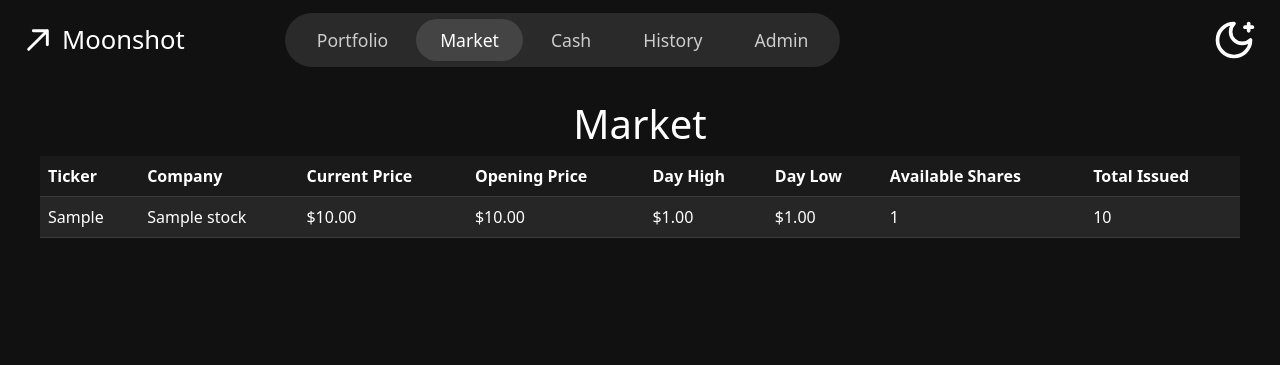
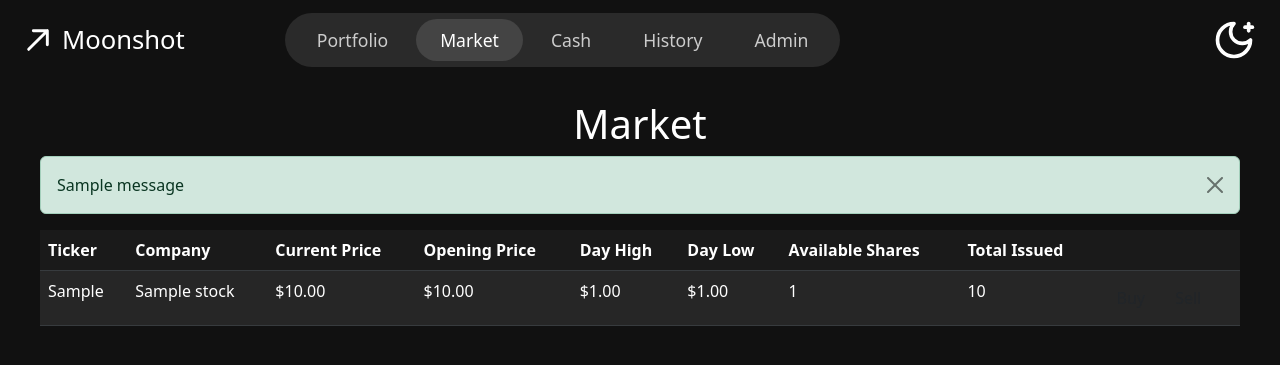
Before and after one commit to htphan9/IFT401-Team4-Capstone, a Flask app: page /market in a window 1280 px wide. Shown: the top 365 px of the page. Run offline with Flask 3, Linux system fonts and the light colour scheme; a user stored in the database is signed in; tables that the repository leaves empty hold one stand-in row (values such as "Sample post"); one stand-in notice (Sample message) is shown.

Commit message:
made a temp UI for the buy and sell form

```diff
--- a/templates/market.html
+++ b/templates/market.html
@@ -14,6 +14,18 @@
     <h1>Market</h1>
 </div>
 
+<!-- Flash messages (success/error feedback after a trade) -->
+{% with messages = get_flashed_messages(with_categories=true) %}
+    {% if messages %}
+        {% for category, message in messages %}
+            <div class="alert alert-{{ category }} alert-dismissible fade show" role="alert">
+                {{ message }}
+                <button type="button" class="btn-close" data-bs-dismiss="alert"></button>
+            </div>
+        {% endfor %}
+    {% endif %}
+{% endwith %}
+
 <!-- Stock table — `stocks` is passed in from the /market route in app.py -->
 <table class="table table-striped table-dark">
     <thead>
@@ -26,6 +38,7 @@
             <th>Day Low</th>
             <th>Available Shares</th>
             <th>Total Issued</th>
+            <th></th>
         </tr>
     </thead>
     <tbody>
@@ -40,12 +53,30 @@
                 <td>{{ "$%.2f"|format(stock.daily_low) if stock.daily_low else "—" }}</td>
                 <td>{{ "{:,}".format(stock.available_inventory) }}</td>
                 <td>{{ "{:,}".format(stock.total_shares_issued) }}</td>
+                <td style="padding-right: 0;">
+                    <!-- Pass stock info into the modal via data attributes -->
+                    <button class="btn btn-green-sm trade-btn"
+                            data-stock-id="{{ stock.id }}"
+                            data-ticker="{{ stock.ticker }}"
+                            data-price="{{ stock.current_price }}"
+                            data-action="buy"
+                            data-bs-toggle="modal"
+                            data-bs-target="#tradeModal">Buy</button>
+
+                    <button class="btn btn-red-sm trade-btn"
+                            data-stock-id="{{ stock.id }}"
+                            data-ticker="{{ stock.ticker }}"
+                            data-price="{{ stock.current_price }}"
+                            data-action="sell"
+                            data-bs-toggle="modal"
+                            data-bs-target="#tradeModal">Sell</button>
+                </td>
             </tr>
             {% endfor %}
         {% else %}
             <!-- Shown when the stocks table is empty -->
             <tr>
-                <td colspan="8" class="text-center py-4">
+                <td colspan="9" class="text-center py-4">
                     No stocks in the database yet.
                 </td>
             </tr>
@@ -53,9 +84,47 @@
     </tbody>
 </table>
 
+<!-- Trade Modal -->
+<div class="modal fade" id="tradeModal" tabindex="-1" aria-labelledby="tradeModalLabel" aria-hidden="true">
+    <div class="modal-dialog modal-dialog-centered">
+        <div class="modal-content bg-dark text-white">
+
+            <div class="modal-header">
+                <!-- Title updates to "Buy AAPL" or "Sell AAPL" via market.js -->
+                <h5 class="modal-title" id="tradeModalLabel">Trade</h5>
+                <button type="button" class="btn-close btn-close-white" data-bs-dismiss="modal"></button>
+            </div>
+
+            <div class="modal-body">
+                <form method="POST" action="/trade">
+                    <!-- Hidden inputs carry stock_id and action to the backend -->
+                    <input type="hidden" name="stock_id" id="modal-stock-id">
+                    <input type="hidden" name="action"   id="modal-action">
+
+                    <p id="modal-price-display" class="mb-3"></p>
+
+                    <div class="mb-3">
+                        <label for="modal-quantity" class="form-label">Number of Shares</label>
+                        <input type="number" class="form-control" id="modal-quantity"
+                               name="quantity" min="1" value="1" required>
+                    </div>
+
+                    <div class="d-grid">
+                        <!-- Label and colour updated to Buy/Sell via market.js -->
+                        <button type="submit" class="btn" id="modal-submit-btn">Confirm</button>
+                    </div>
+                </form>
+            </div>
+
+        </div>
+    </div>
+</div>
+
 {% else %}
 <p>You are not logged in.</p>
 {% endif %}
 {% endblock %}
 
-{% block extra_js %}{% endblock %}
+{% block extra_js %}
+    <script src="{{ url_for('static', filename='js/market.js') }}"></script>
+{% endblock %}
```
